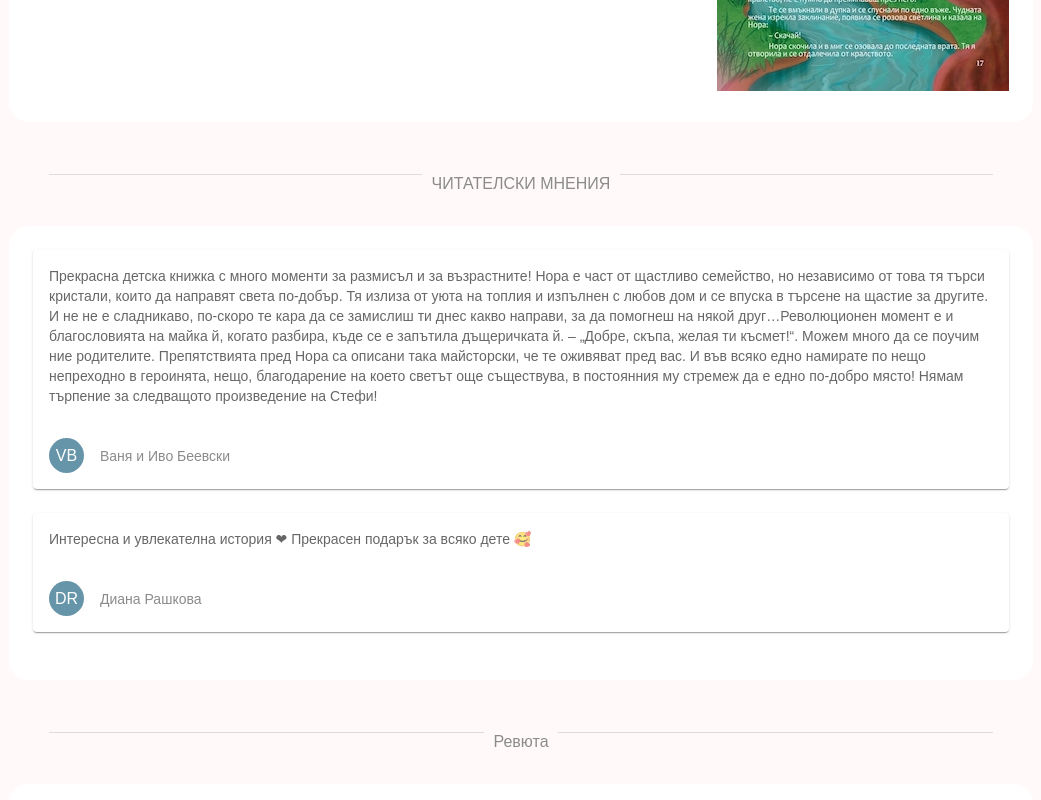
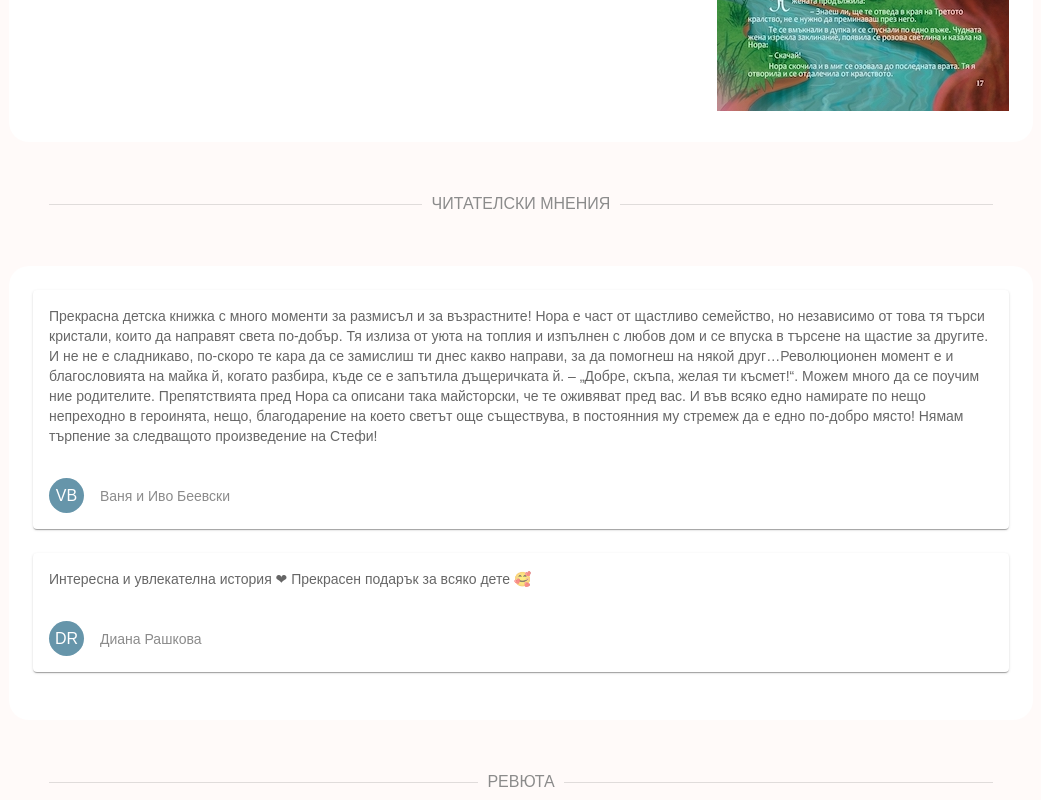
Before and after one commit to mitevdimitar/stefi-miteva, a React (Create React App) app: page /books in a window 1280 px wide. Shown: the part 1000-1800 px from the top of the page, without its empty margins (119-1160 px from the left). Built offline with nearby package versions, Linux system fonts and the light colour scheme; no server answers.

Commit message:
create and reuse titled divider

```diff
--- /dev/null
+++ b/src/components/TitledDivider.tsx
@@ -0,0 +1,24 @@
+import { Divider } from '@mui/material';
+
+interface TitledDividerProps {
+  title: string;
+}
+
+function TitledDivider({ title }: TitledDividerProps) {
+  return (
+    <Divider
+      sx={{
+        width: '100%',
+        padding: 5,
+        '& span': {
+          transform: 'translateY(10px)',
+          marginBottom: '20px',
+        },
+      }}
+    >
+      {title}
+    </Divider>
+  );
+}
+
+export default TitledDivider;
--- a/src/pages/Books.tsx
+++ b/src/pages/Books.tsx
@@ -2,6 +2,7 @@ import Layout from '../components/Layout';
 import { Divider, Grid, Rating, Typography } from '@mui/material';
 import OpinionCard from '../components/OpinionCard';
 import ReviewCard from '../components/ReviewCard';
+import TitledDivider from '../components/TitledDivider';
 
 const opinions = [
   {
@@ -107,17 +108,7 @@ function Books() {
             </Grid>
           </Grid>
         </Grid>
-        <Divider
-          sx={{
-            width: '100%',
-            padding: 5,
-            '& span': {
-              transform: 'translateY(10px)',
-            },
-          }}
-        >
-          АНОТАЦИЯ
-        </Divider>
+        <TitledDivider title="АНОТАЦИЯ" />
         <Grid
           container
           item
@@ -149,17 +140,7 @@ function Books() {
             <img src={require('../img/page10.jpeg')} alt="Page of book" />
           </Grid>
         </Grid>
-        <Divider
-          sx={{
-            width: '100%',
-            padding: 5,
-            '& span': {
-              transform: 'translateY(10px)',
-            },
-          }}
-        >
-          ЧИТАТЕЛСКИ МНЕНИЯ
-        </Divider>
+        <TitledDivider title="ЧИТАТЕЛСКИ МНЕНИЯ" />
         <Grid
           container
           item
@@ -176,17 +157,7 @@ function Books() {
             return <OpinionCard key={i} opinion={opinion} />;
           })}
         </Grid>
-        <Divider
-          sx={{
-            width: '100%',
-            padding: 5,
-            '& span': {
-              transform: 'translateY(10px)',
-            },
-          }}
-        >
-          Ревюта
-        </Divider>
+        <TitledDivider title="РЕВЮТА" />
         <Grid
           container
           item
```
